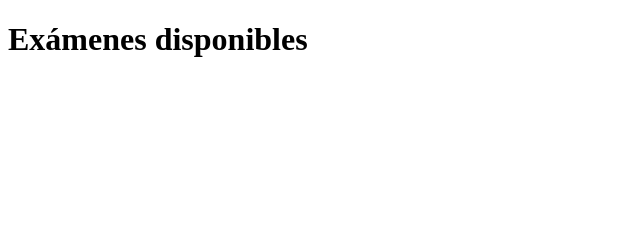
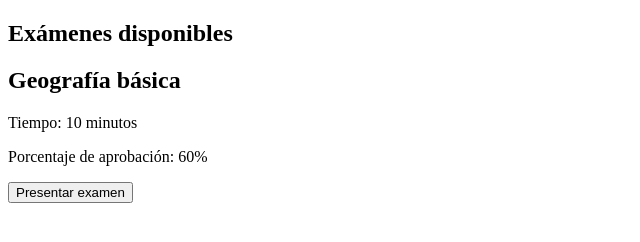
Before and after one commit to judatasgar/ProyectoAcmeschool_JavaScript_TapiasJuan, a plain HTML site: page index.html in a window 1280 px wide. Shown: the whole page, without its empty margins (0-640 px from the left). Drawn offline with Linux system fonts and the light colour scheme.

Commit message:
Lista pública de exámenes con tarjetas

```diff
--- a/index.html
+++ b/index.html
@@ -3,10 +3,15 @@
 <head>
   <meta charset="UTF-8">
   <meta name="viewport" content="width=device-width, initial-scale=1.0">
-  <title>Acme School - Examenes PLatform</title>
+  <title>Acme School – Exámenes</title>
   <link rel="stylesheet" href="css/styles.css">
 <script type="module" src="js/resolver.js"></script></head>
 <body>
-  <h1>Exámenes disponibles</h1>
+  <main>
+    <section id="seccion-lista">
+      <h1>Exámenes disponibles</h1>
+      <div id="lista-examenes"></div>
+    </section>
+  </main>
 </body>
 </html>
--- a/js/resolver.js
+++ b/js/resolver.js
@@ -1,5 +1,41 @@
 import { leer } from "./storage.js";
+const examenes = leer("examenes");
+const lista_examenes = document.getElementById("lista-examenes");
 
-const examenes = leer("examenes");
-console.log(examenes);
-console.log(examenes[0].titulo);
+function pintarListaExamenes() {
+    lista_examenes.innerHTML = "";
+    if (examenes.length === 0) {
+        const mensaje_vacio = document.createElement("p");
+        mensaje_vacio.textContent = "No hay exámenes disponibles";
+        lista_examenes.appendChild(mensaje_vacio);
+        return;
+    }
+    examenes.forEach(function (examen) {
+        const tarjeta = document.createElement("article");
+
+        const titulo = document.createElement("h2");
+        titulo.textContent = examen.titulo;
+
+        const tiempo = document.createElement("p");
+        tiempo.textContent = `Tiempo: ${examen.tiempo} minutos`;
+
+        const aprobacion = document.createElement("p");
+        aprobacion.textContent = `Porcentaje de aprobación: ${examen.porcentajeAprobacion}%`;
+
+        const boton_presentar_examen = document.createElement("button");
+        boton_presentar_examen.textContent = "Presentar examen";
+        boton_presentar_examen.addEventListener("click", function () {
+            const examen_seleccionado = examen.codigo;
+            console.log(`Examen seleccionado: ${examen_seleccionado}`);
+        }
+        );
+
+        tarjeta.appendChild(titulo);
+        tarjeta.appendChild(tiempo);
+        tarjeta.appendChild(aprobacion);
+        tarjeta.appendChild(boton_presentar_examen); lista_examenes.appendChild(tarjeta);
+
+    });
+}
+
+pintarListaExamenes();
```
